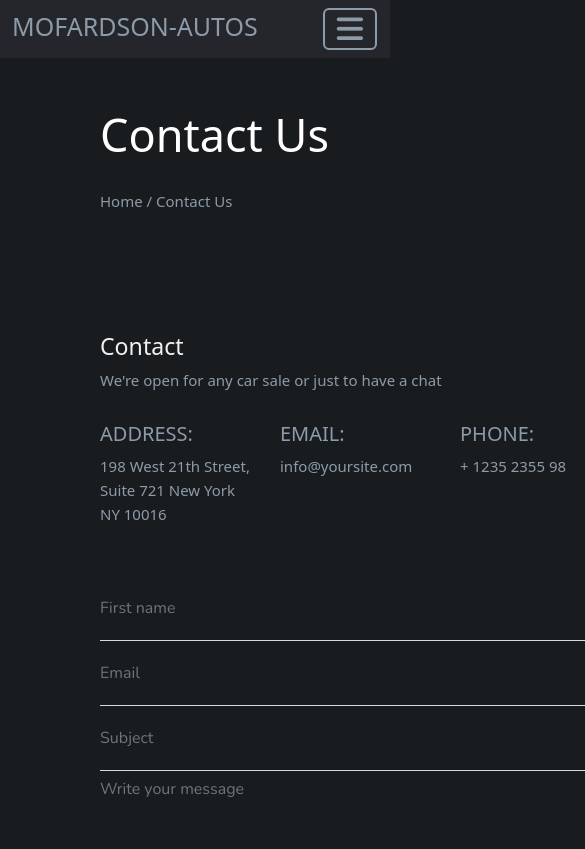
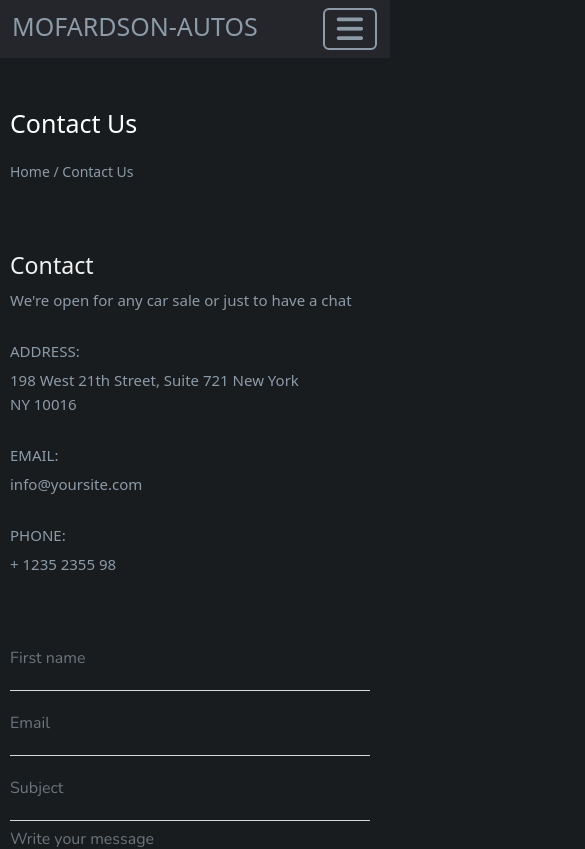
Before and after one commit to Adimula3/autos, a React (Create React App) app: page /contact in a window 390 px wide. Shown: the top 849 px of the page, 585 px wide, since content can reach past the window. Built offline with nearby package versions, Linux system fonts and the light colour scheme.

Commit message:
contacts

```diff
--- a/src/styles/contact.css
+++ b/src/styles/contact.css
@@ -19,7 +19,7 @@
     gap: 30px;
 }
 .c-details-2 h5 {
-    font-size: 15 px;
+    font-size: 15px;
     color: #8d9ba8;
 }
 .c-details-content {
@@ -117,3 +117,62 @@
         height: 700px;
         width: 700px;
     }
+    /* Mobile View */
+@media only screen and (max-width: 767px) {
+    .contact-title {
+        font-size: 25px;
+        margin-left: 10px;
+      }
+      .contact-link {
+        font-size: 14px;
+        padding-top: 15px;
+        margin-left: 10px;
+    }
+    .contact {
+        margin-top: 50px;
+    }
+    .contacts {
+        margin-top: 70px;
+        display: flex;
+        flex-direction: column;
+    }
+    .c-details h3 {
+        font-weight: 300;
+    }
+    .c-details {
+        margin-left: 10px;
+    }
+    .c-details-2 {
+        margin-top: 30px;
+        gap: 30px;
+        display: flex;
+        flex-direction: column;
+    }
+    .c-details-2 h5 {
+        font-size: 15px;
+        color: #8d9ba8;
+    }
+    .c-details-2 {
+        margin-top: 30px;
+        gap: 30px;
+    }
+    .c-details-content {
+        width: 300px;
+    }
+
+    .form {
+    width: 360px!important;
+
+  }
+  .mail-img {
+    height: 360px;
+    width: 360px;
+}
+  .c-f {
+    margin-left: 10px;
+  }
+  .c-f p {
+    font-weight: 400;
+  }
+
+}
```
